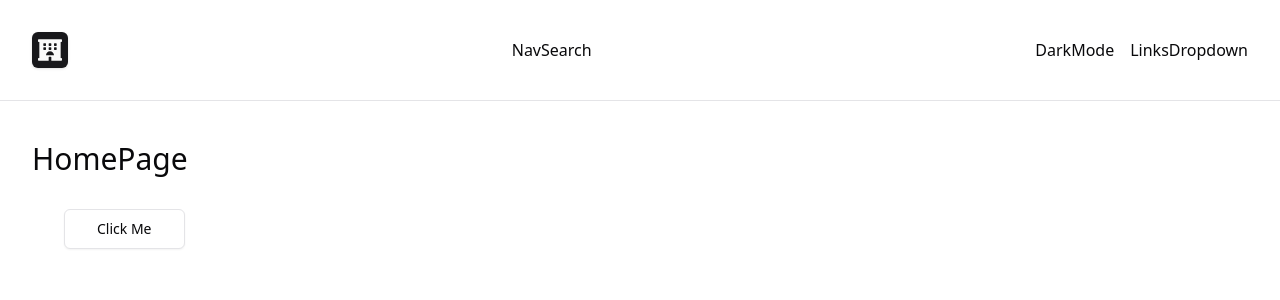
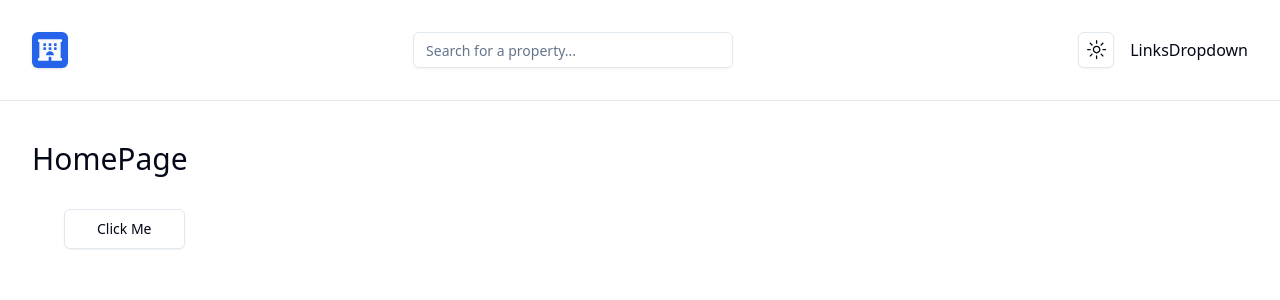
Before and after one commit to Darougah/be2-project-airbnb, a Next.js app: page / in a window 1280 px wide. Shown: the top 300 px of the page. Built offline with nearby package versions, Linux system fonts and the light colour scheme.

Commit message:
Shadcn and dark theme

```diff
--- a/app/globals.css
+++ b/app/globals.css
@@ -8,61 +8,66 @@
   }
 }
 
+
+
 @layer base {
   :root {
     --background: 0 0% 100%;
-    --foreground: 240 10% 3.9%;
+    --foreground: 222.2 84% 4.9%;
     --card: 0 0% 100%;
-    --card-foreground: 240 10% 3.9%;
+    --card-foreground: 222.2 84% 4.9%;
     --popover: 0 0% 100%;
-    --popover-foreground: 240 10% 3.9%;
-    --primary: 240 5.9% 10%;
-    --primary-foreground: 0 0% 98%;
-    --secondary: 240 4.8% 95.9%;
-    --secondary-foreground: 240 5.9% 10%;
-    --muted: 240 4.8% 95.9%;
-    --muted-foreground: 240 3.8% 46.1%;
-    --accent: 240 4.8% 95.9%;
-    --accent-foreground: 240 5.9% 10%;
+    --popover-foreground: 222.2 84% 4.9%;
+    --primary: 221.2 83.2% 53.3%;
+    --primary-foreground: 210 40% 98%;
+    --secondary: 210 40% 96.1%;
+    --secondary-foreground: 222.2 47.4% 11.2%;
+    --muted: 210 40% 96.1%;
+    --muted-foreground: 215.4 16.3% 46.9%;
+    --accent: 210 40% 96.1%;
+    --accent-foreground: 222.2 47.4% 11.2%;
     --destructive: 0 84.2% 60.2%;
-    --destructive-foreground: 0 0% 98%;
-    --border: 240 5.9% 90%;
-    --input: 240 5.9% 90%;
-    --ring: 240 10% 3.9%;
+    --destructive-foreground: 210 40% 98%;
+    --border: 214.3 31.8% 91.4%;
+    --input: 214.3 31.8% 91.4%;
+    --ring: 221.2 83.2% 53.3%;
+    --radius: 0.5rem;
     --chart-1: 12 76% 61%;
     --chart-2: 173 58% 39%;
     --chart-3: 197 37% 24%;
     --chart-4: 43 74% 66%;
     --chart-5: 27 87% 67%;
-    --radius: 0.5rem
   }
+
   .dark {
-    --background: 240 10% 3.9%;
-    --foreground: 0 0% 98%;
-    --card: 240 10% 3.9%;
-    --card-foreground: 0 0% 98%;
-    --popover: 240 10% 3.9%;
-    --popover-foreground: 0 0% 98%;
-    --primary: 0 0% 98%;
-    --primary-foreground: 240 5.9% 10%;
-    --secondary: 240 3.7% 15.9%;
-    --secondary-foreground: 0 0% 98%;
-    --muted: 240 3.7% 15.9%;
-    --muted-foreground: 240 5% 64.9%;
-    --accent: 240 3.7% 15.9%;
-    --accent-foreground: 0 0% 98%;
+    --background: 222.2 84% 4.9%;
+    --foreground: 210 40% 98%;
+    --card: 222.2 84% 4.9%;
+    --card-foreground: 210 40% 98%;
+    --popover: 222.2 84% 4.9%;
+    --popover-foreground: 210 40% 98%;
+    --primary: 217.2 91.2% 59.8%;
+    --primary-foreground: 222.2 47.4% 11.2%;
+    --secondary: 217.2 32.6% 17.5%;
+    --secondary-foreground: 210 40% 98%;
+    --muted: 217.2 32.6% 17.5%;
+    --muted-foreground: 215 20.2% 65.1%;
+    --accent: 217.2 32.6% 17.5%;
+    --accent-foreground: 210 40% 98%;
     --destructive: 0 62.8% 30.6%;
-    --destructive-foreground: 0 0% 98%;
-    --border: 240 3.7% 15.9%;
-    --input: 240 3.7% 15.9%;
-    --ring: 240 4.9% 83.9%;
+    --destructive-foreground: 210 40% 98%;
+    --border: 217.2 32.6% 17.5%;
+    --input: 217.2 32.6% 17.5%;
+    --ring: 224.3 76.3% 48%;
     --chart-1: 220 70% 50%;
     --chart-2: 160 60% 45%;
     --chart-3: 30 80% 55%;
     --chart-4: 280 65% 60%;
-    --chart-5: 340 75% 55%
+    --chart-5: 340 75% 55%;
   }
 }
+
+
 @layer base {
   * {
     @apply border-border;
--- a/app/layout.tsx
+++ b/app/layout.tsx
@@ -2,6 +2,7 @@
 import localFont from "next/font/local";
 import "./globals.css";
 import Navbar from "@/components/navbar/Navbar";
+import Providers from "./providers";
 
 const geistSans = localFont({
   src: "./fonts/GeistVF.woff",
@@ -25,11 +26,14 @@
   children: React.ReactNode;
 }>) {
   return (
-    <html lang="en">
+    <html lang="en" suppressContentEditableWarning>
       <body
         className={`${geistSans.variable} ${geistMono.variable} antialiased`}>
+
+          <Providers>
            <Navbar />
 <main className='container py-10'>{children}</main>
+</Providers>
       </body>
     </html>
   );
--- /dev/null
+++ b/app/providers.tsx
@@ -0,0 +1,16 @@
+'use client';
+import { ThemeProvider } from './theme-provider';
+
+function Providers({ children }: { children: React.ReactNode }) {
+  return (
+    <ThemeProvider
+      attribute='class'
+      defaultTheme='system'
+      enableSystem
+      disableTransitionOnChange
+    >
+      {children}
+    </ThemeProvider>
+  );
+}
+export default Providers;
--- /dev/null
+++ b/app/theme-provider.tsx
@@ -0,0 +1,9 @@
+'use client';
+
+import * as React from 'react';
+import { ThemeProvider as NextThemesProvider } from 'next-themes';
+import { type ThemeProviderProps } from 'next-themes/dist/types';
+
+export function ThemeProvider({ children, ...props }: ThemeProviderProps) {
+  return <NextThemesProvider {...props}>{children}</NextThemesProvider>;
+}
--- a/components/navbar/DarkMode.tsx
+++ b/components/navbar/DarkMode.tsx
@@ -1,4 +1,40 @@
-function DarkMode() {
-  return <div>DarkMode</div>;
+'use client';
+
+import * as React from 'react';
+import { MoonIcon, SunIcon } from '@radix-ui/react-icons';
+import { useTheme } from 'next-themes';
+
+import { Button } from '@/components/ui/button';
+import {
+  DropdownMenu,
+  DropdownMenuContent,
+  DropdownMenuItem,
+  DropdownMenuTrigger,
+} from '@/components/ui/dropdown-menu';
+
+export default function ModeToggle() {
+  const { setTheme } = useTheme();
+
+  return (
+    <DropdownMenu>
+      <DropdownMenuTrigger asChild>
+        <Button variant='outline' size='icon'>
+          <SunIcon className='h-[1.2rem] w-[1.2rem] rotate-0 scale-100 transition-all dark:-rotate-90 dark:scale-0' />
+          <MoonIcon className='absolute h-[1.2rem] w-[1.2rem] rotate-90 scale-0 transition-all dark:rotate-0 dark:scale-100' />
+          <span className='sr-only'>Toggle theme</span>
+        </Button>
+      </DropdownMenuTrigger>
+      <DropdownMenuContent align='end'>
+        <DropdownMenuItem onClick={() => setTheme('light')}>
+          Light
+        </DropdownMenuItem>
+        <DropdownMenuItem onClick={() => setTheme('dark')}>
+          Dark
+        </DropdownMenuItem>
+        <DropdownMenuItem onClick={() => setTheme('system')}>
+          System
+        </DropdownMenuItem>
+      </DropdownMenuContent>
+    </DropdownMenu>
+  );
 }
-export default DarkMode;
--- a/components/navbar/NavSearch.tsx
+++ b/components/navbar/NavSearch.tsx
@@ -1,8 +1,12 @@
+import { Input } from '../ui/input';
 
 function NavSearch() {
   return (
-    <div>NavSearch</div>
-  )
+    <Input
+      type='text'
+      placeholder='Search for a property...'
+      className='max-w-xs dark:bg-muted '
+    />
+  );
 }
-
-export default NavSearch
+export default NavSearch;
--- a/package.json
+++ b/package.json
@@ -24,6 +24,7 @@
     "date-fns": "^3.6.0",
     "lucide-react": "^0.451.0",
     "next": "14.2.15",
+    "next-themes": "^0.3.0",
     "react": "^18",
     "react-day-picker": "^8.10.1",
     "react-dom": "^18",
```
Also changed, not shown: 1 other file (tests, documents, lock files or other folders).
